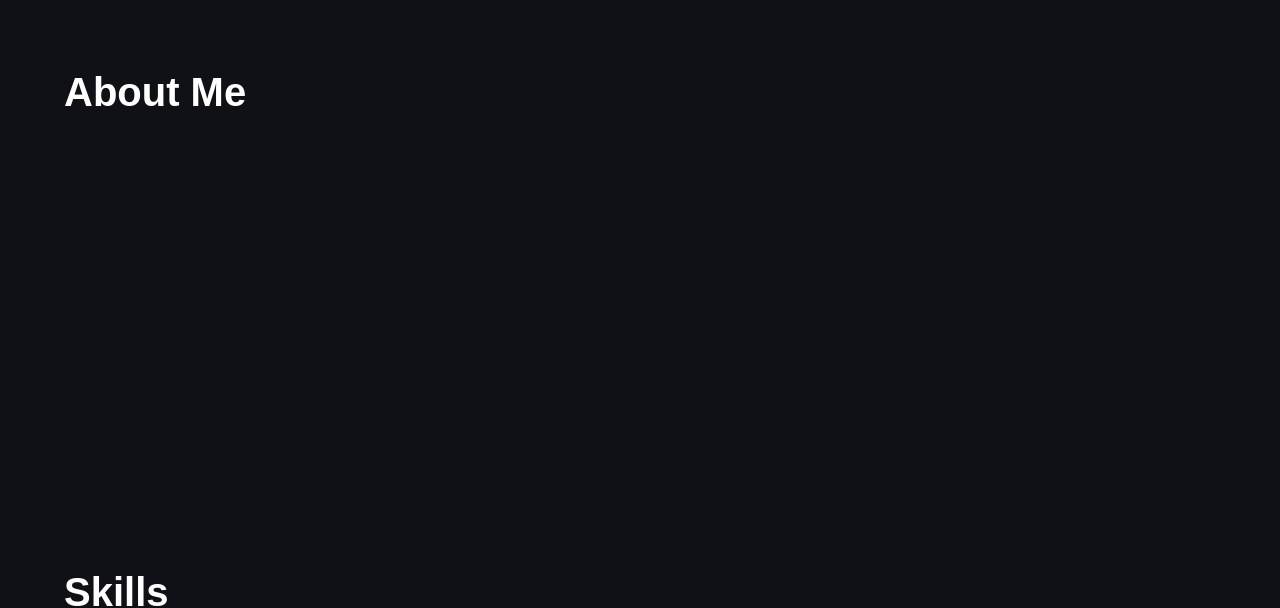
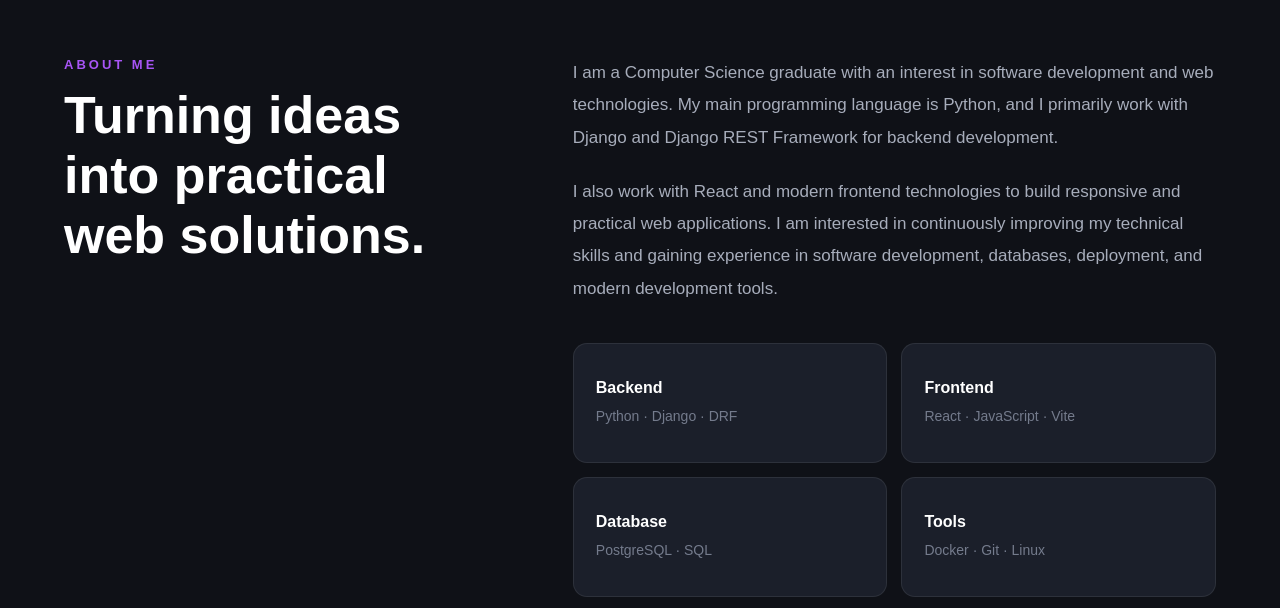
Before and after one commit to alimohebbise/alimohebbise.ir, a React (Vite) app: page / in a window 1280 px wide. Shown: the part 902-1510 px from the top of the page. Built offline with nearby package versions, Linux system fonts and the light colour scheme.

Commit message:
Build about section

```diff
--- a/src/App.jsx
+++ b/src/App.jsx
@@ -1,6 +1,7 @@
 import { useState } from 'react'
 import Header from './components/Header'
 import Hero from './components/Hero'
+import About from './components/About'
 
 function App() {
   const [theme, setTheme] = useState('dark')
@@ -12,9 +13,7 @@ function App() {
       <main>
         <Hero />
 
-        <section id="about">
-          <h2>About Me</h2>
-        </section>
+        <About />
 
         <section id="skills">
           <h2>Skills</h2>
--- /dev/null
+++ b/src/components/About.jsx
@@ -0,0 +1,55 @@
+function About() {
+  return (
+    <section className="about-section" id="about">
+      <div className="about-container">
+
+        <div className="about-heading">
+          <p className="section-label">About Me</p>
+          <h2>Turning ideas into practical web solutions.</h2>
+        </div>
+
+        <div className="about-content">
+          <p>
+            I am a Computer Science graduate with an interest in software
+            development and web technologies. My main programming language
+            is Python, and I primarily work with Django and Django REST
+            Framework for backend development.
+          </p>
+
+          <p>
+            I also work with React and modern frontend technologies to build
+            responsive and practical web applications. I am interested in
+            continuously improving my technical skills and gaining experience
+            in software development, databases, deployment, and modern
+            development tools.
+          </p>
+
+          <div className="about-highlights">
+            <div className="about-card">
+              <strong>Backend</strong>
+              <span>Python · Django · DRF</span>
+            </div>
+
+            <div className="about-card">
+              <strong>Frontend</strong>
+              <span>React · JavaScript · Vite</span>
+            </div>
+
+            <div className="about-card">
+              <strong>Database</strong>
+              <span>PostgreSQL · SQL</span>
+            </div>
+
+            <div className="about-card">
+              <strong>Tools</strong>
+              <span>Docker · Git · Linux</span>
+            </div>
+          </div>
+        </div>
+
+      </div>
+    </section>
+  )
+}
+
+export default About
--- a/src/styles/global.css
+++ b/src/styles/global.css
@@ -334,3 +334,120 @@ main h2 {
     width: 100%;
   }
 }
+
+/* ========================================
+   ABOUT SECTION
+   ======================================== */
+
+.about-section {
+  max-width: 1200px;
+  margin: 0 auto;
+  padding: 120px 24px;
+}
+
+.about-container {
+  display: grid;
+  grid-template-columns: 0.8fr 1.2fr;
+  gap: 80px;
+  align-items: start;
+}
+
+.about-heading {
+  position: sticky;
+  top: 120px;
+}
+
+.section-label {
+  margin: 0 0 14px;
+  font-size: 13px;
+  font-weight: 700;
+  text-transform: uppercase;
+  letter-spacing: 3px;
+  color: var(--accent);
+}
+
+.about-heading h2 {
+  margin: 0;
+  max-width: 420px;
+  font-size: clamp(32px, 5vw, 52px);
+  line-height: 1.15;
+  color: var(--text-primary);
+}
+
+.about-content {
+  max-width: 680px;
+}
+
+.about-content p {
+  margin: 0 0 22px;
+  font-size: 17px;
+  line-height: 1.9;
+  color: var(--text-secondary);
+}
+
+.about-highlights {
+  display: grid;
+  grid-template-columns: repeat(2, 1fr);
+  gap: 14px;
+  margin-top: 38px;
+}
+
+.about-card {
+  min-height: 120px;
+  padding: 22px;
+
+  display: flex;
+  flex-direction: column;
+  justify-content: center;
+  gap: 8px;
+
+  background: var(--bg-card);
+  border: 1px solid var(--border);
+  border-radius: 14px;
+
+  transition:
+    transform 0.2s ease,
+    border-color 0.2s ease,
+    background-color 0.2s ease;
+}
+
+.about-card:hover {
+  transform: translateY(-4px);
+  border-color: var(--accent);
+}
+
+.about-card strong {
+  font-size: 16px;
+  color: var(--text-primary);
+}
+
+.about-card span {
+  font-size: 14px;
+  line-height: 1.6;
+  color: var(--text-muted);
+}
+
+@media (max-width: 800px) {
+  .about-section {
+    padding: 90px 20px;
+  }
+
+  .about-container {
+    grid-template-columns: 1fr;
+    gap: 40px;
+  }
+
+  .about-heading {
+    position: static;
+  }
+
+  .about-heading h2 {
+    max-width: 600px;
+  }
+}
+
+@media (max-width: 520px) {
+  .about-highlights {
+    grid-template-columns: 1fr;
+  }
+}
```
